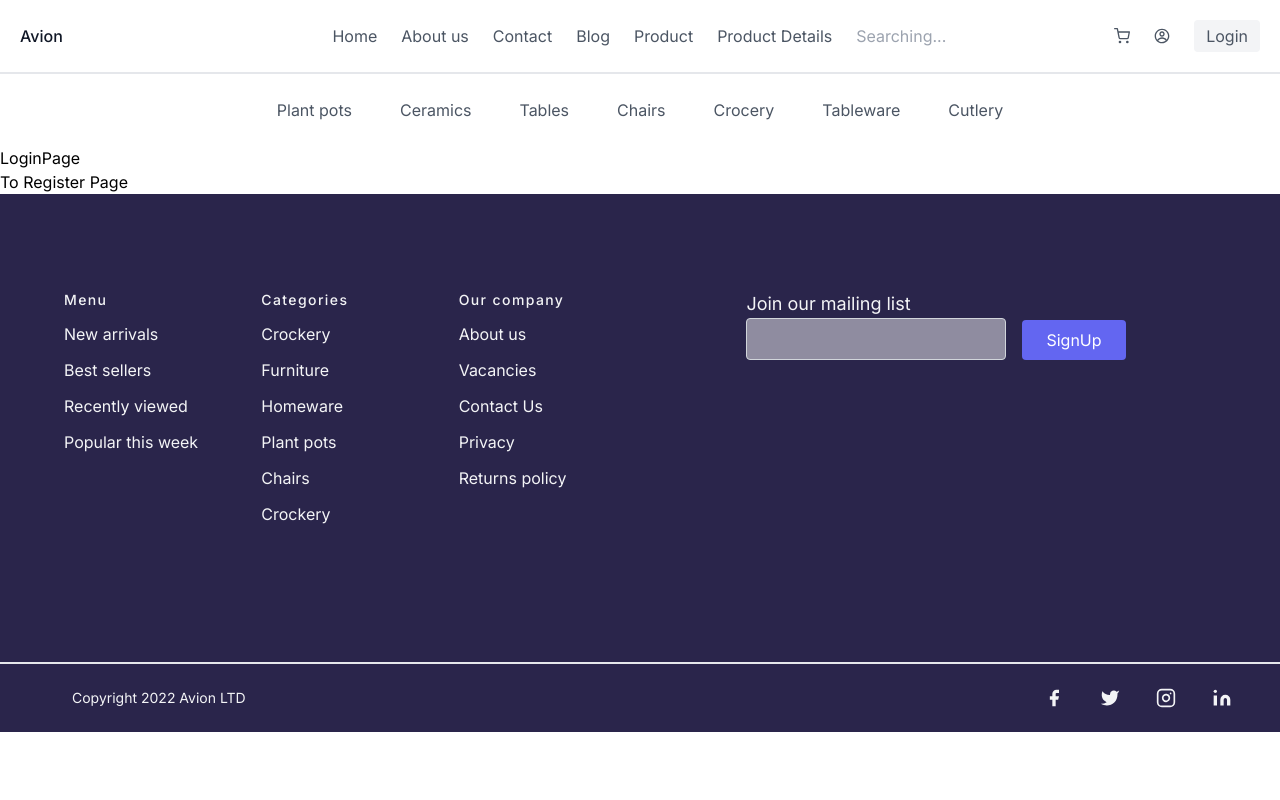
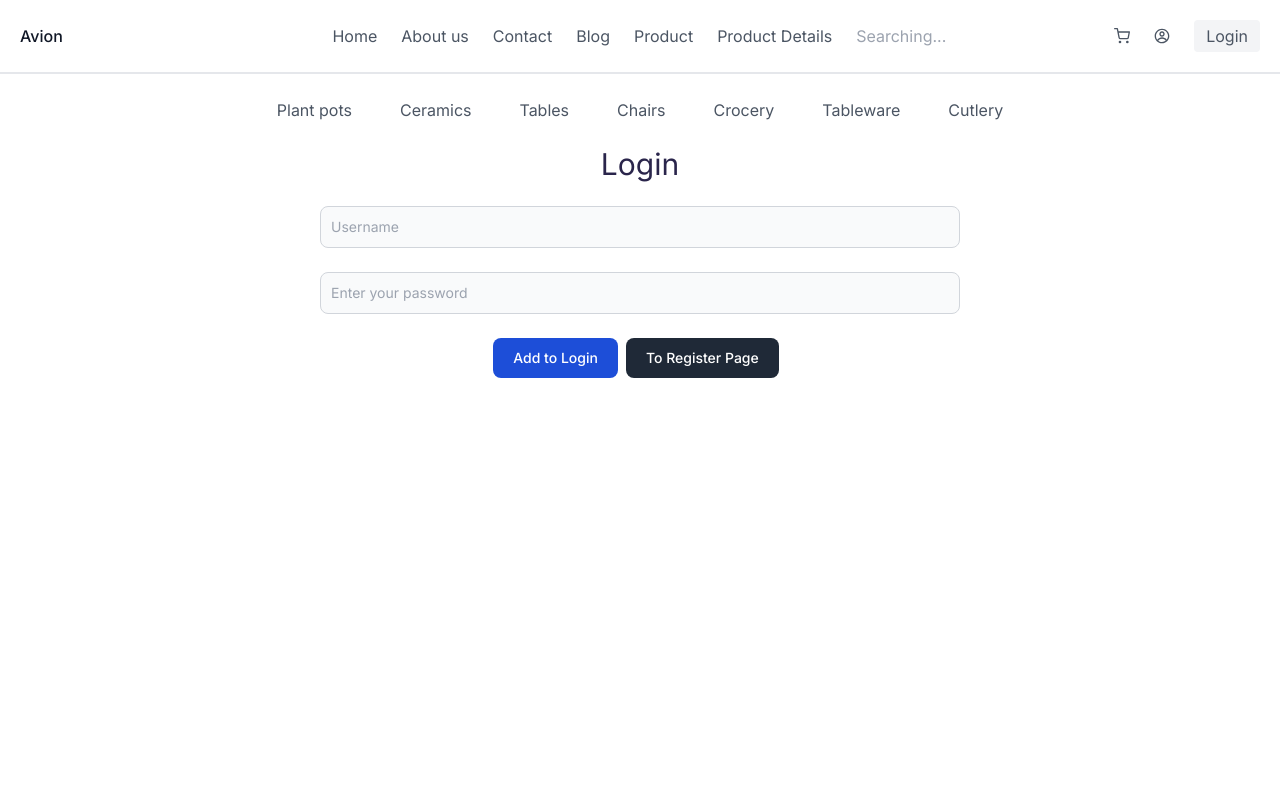
Before and after one commit to azizdev28/examclient, a Next.js app: page /login in a window 1280 px wide. Shown: the top 800 px of the page. Built offline with nearby package versions, Linux system fonts and the light colour scheme.

Commit message:
the end statik code

```diff
--- a/package.json
+++ b/package.json
@@ -11,10 +11,12 @@
   },
   "dependencies": {
     "next": "14.1.3",
+    "preline": "^2.0.3",
     "react": "^18",
     "react-dom": "^18",
     "react-icons": "^5.0.1",
-    "react-loader-spinner": "^6.1.6"
+    "react-loader-spinner": "^6.1.6",
+    "zustand": "^4.5.2"
   },
   "devDependencies": {
     "@types/node": "^20",
--- a/src/app/login/page.tsx
+++ b/src/app/login/page.tsx
@@ -8,8 +8,35 @@ export const metadata: Metadata = {
 const LoginPage = () => {
   return (
     <div>
-      <h1>LoginPage</h1>
-      <Link href="/register">To Register Page</Link>
+      <div className="container">
+        <div className="flex flex-col h-screen w-[50%] mx-auto gap-6">
+          <h2 className="text-center text-[#2A254B] text-3xl">Login</h2>
+          <form className="flex flex-col justify-center gap-6 items-center">
+            <input
+              type="text"
+              placeholder="Username"
+              className="bg-gray-50 border border-gray-300 text-gray-900 text-sm rounded-lg focus:ring-blue-500 focus:border-blue-500 block w-full p-2.5 dark:bg-gray-700 dark:border-gray-600 dark:placeholder-gray-400 dark:text-white dark:focus:ring-blue-500 dark:focus:border-blue-500"
+            />
+
+            <input
+              type="passwor"
+              placeholder="Enter your password"
+              className="bg-gray-50 border border-gray-300 text-gray-900 text-sm rounded-lg focus:ring-blue-500 focus:border-blue-500 block w-full p-2.5 dark:bg-gray-700 dark:border-gray-600 dark:placeholder-gray-400 dark:text-white dark:focus:ring-blue-500 dark:focus:border-blue-500"
+            />
+            <div className="flex justify-evenly items-center">
+              <button className="text-white bg-blue-700 hover:bg-blue-800 focus:ring-4 focus:ring-blue-300 font-medium rounded-lg text-sm px-5 py-2.5 me-2 mb-2 dark:bg-blue-600 dark:hover:bg-blue-700 focus:outline-none dark:focus:ring-blue-800">
+                Add to Login
+              </button>
+              <Link
+                className="text-white bg-gray-800 hover:bg-gray-900 focus:outline-none focus:ring-4 focus:ring-gray-300 font-medium rounded-lg text-sm px-5 py-2.5 me-2 mb-2 dark:bg-gray-800 dark:hover:bg-gray-700 dark:focus:ring-gray-700 dark:border-gray-700"
+                href="/register"
+              >
+                To Register Page
+              </Link>
+            </div>
+          </form>
+        </div>
+      </div>
     </div>
   );
 };
--- a/src/app/page.tsx
+++ b/src/app/page.tsx
@@ -13,7 +13,6 @@ export const metadata: Metadata = {
 const Home = () => {
   return (
     <main>
-
       {/* Hero section started */}
       <div>
         <section className="text-gray-600 body-font ">
--- a/src/app/profile/page.tsx
+++ b/src/app/profile/page.tsx
@@ -1,11 +1,24 @@
-import React from "react";
-import { Metadata } from "next";
-export const metadata: Metadata = {
-  title: "Avion | Profile",
-  description: "Siz izlagan uy jihozlari !!!",
-};
-const ProfilePage = () => {
-  return <div>ProfilePage</div>;
+"use client";
+import React, { useEffect } from "react";
+import useProductStore from "@/store/index";
+
+const ProductList = () => {
+  const { products, fetchProducts } = useProductStore();
+
+  useEffect(() => {
+    fetchProducts();
+  }, []); // Bu useEffect malumotlar yuklandiqda faoliyatga o'tadi
+
+  return (
+    <div>
+      <h2>Products</h2>
+      <ul>
+        {products.map((product) => (
+          <li key={product.id}>{product.title}</li>
+        ))}
+      </ul>
+    </div>
+  );
 };
 
-export default ProfilePage;
+export default ProductList;
--- a/src/app/register/page.tsx
+++ b/src/app/register/page.tsx
@@ -5,7 +5,33 @@ export const metadata: Metadata = {
   description: "Siz izlagan uy jihozlari !!!",
 };
 const RegisterPage = () => {
-  return <div>RegisterPage</div>;
+  return (
+    <div className="container">
+      <div className="flex flex-col h-screen w-[50%] mx-auto gap-6">
+        <h2 className="text-center text-[#2A254B] text-3xl">Register</h2>
+        <form className="flex flex-col justify-center gap-6 items-center">
+          <input
+            type="text"
+            placeholder="Username"
+            className="bg-gray-50 border border-gray-300 text-gray-900 text-sm rounded-lg focus:ring-blue-500 focus:border-blue-500 block w-full p-2.5 dark:bg-gray-700 dark:border-gray-600 dark:placeholder-gray-400 dark:text-white dark:focus:ring-blue-500 dark:focus:border-blue-500"
+          />
+          <input
+            type="email"
+            placeholder="Enter your email"
+            className="bg-gray-50 border border-gray-300 text-gray-900 text-sm rounded-lg focus:ring-blue-500 focus:border-blue-500 block w-full p-2.5 dark:bg-gray-700 dark:border-gray-600 dark:placeholder-gray-400 dark:text-white dark:focus:ring-blue-500 dark:focus:border-blue-500"
+          />
+          <input
+            type="passwor"
+            placeholder="Enter your password"
+            className="bg-gray-50 border border-gray-300 text-gray-900 text-sm rounded-lg focus:ring-blue-500 focus:border-blue-500 block w-full p-2.5 dark:bg-gray-700 dark:border-gray-600 dark:placeholder-gray-400 dark:text-white dark:focus:ring-blue-500 dark:focus:border-blue-500"
+          />
+          <button className="text-white bg-blue-700 hover:bg-blue-800 focus:ring-4 focus:ring-blue-300 font-medium rounded-lg text-sm px-5 py-2.5 me-2 mb-2 dark:bg-blue-600 dark:hover:bg-blue-700 focus:outline-none dark:focus:ring-blue-800">
+            Add to Login
+          </button>
+        </form>
+      </div>
+    </div>
+  );
 };
 
 export default RegisterPage;
```
Also changed, not shown: src/interface/index.ts (added, +8 -0 lines), src/store/index.ts (added, +19 -0 lines), 1 other file (tests, documents, lock files or other folders).
